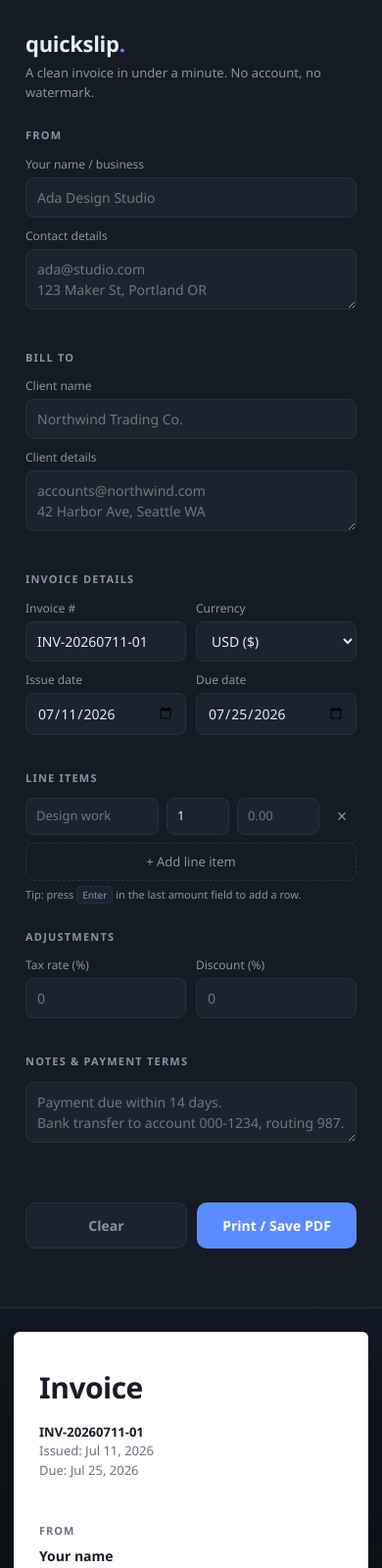
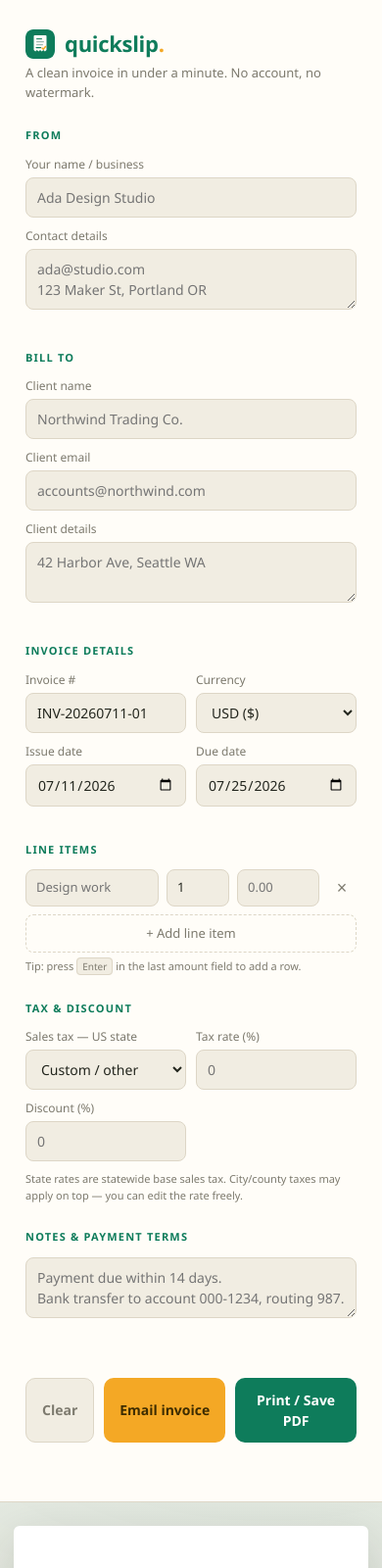
Before and after one commit to brod-dev/quickslip, a plain HTML site: page index.html in a window 390 px wide. Shown: the top 1600 px of the page at 98% size. Drawn offline with Linux system fonts and the light colour scheme.

Commit message:
Refresh palette, add state tax picker, email button, logo, screenshot
- New warm cream + emerald green theme with gold accents
- Sales tax dropdown for all 50 US states + DC (statewide base rates,
  still editable for local add-ons)
- Email invoice button opens the default mail app with recipient,
  subject, and a formatted invoice summary pre-filled
- Original SVG logo, shown in-app and in the README
- App screenshot added to the repo

```diff
--- a/index.html
+++ b/index.html
@@ -4,22 +4,23 @@
 <meta charset="UTF-8">
 <meta name="viewport" content="width=device-width, initial-scale=1.0">
 <title>Quickslip — instant invoices, no signup</title>
-<meta name="description" content="Make a clean, professional invoice in under a minute. No account, no watermark. Print it or save as PDF.">
+<meta name="description" content="Make a clean, professional invoice in under a minute. No account, no watermark. Print it, save as PDF, or email it.">
 <style>
   :root {
-    --bg: #0f1117;
-    --panel: #171a23;
-    --panel-2: #1e2230;
-    --border: #2a2f40;
-    --text: #e8eaf0;
-    --muted: #8b91a7;
-    --accent: #5b8cff;
-    --accent-hover: #729aff;
-    --danger: #ff6b6b;
+    --bg: #f4f1ea;
+    --panel: #fffdf8;
+    --panel-2: #f1ede2;
+    --border: #ddd6c6;
+    --text: #23261e;
+    --muted: #7d7a6e;
+    --accent: #0e7c5b;
+    --accent-hover: #0b9169;
+    --gold: #f4a825;
+    --danger: #c0392b;
     --paper: #ffffff;
-    --ink: #1a1d26;
-    --ink-muted: #6b7080;
-    --ink-line: #e4e6ec;
+    --ink: #1f231d;
+    --ink-muted: #6f7468;
+    --ink-line: #e6e3d8;
   }
   * { box-sizing: border-box; margin: 0; padding: 0; }
   html, body { height: 100%; }
@@ -34,8 +35,6 @@
     grid-template-columns: 420px 1fr;
     min-height: 100vh;
   }
-
-  /* ---------- Form panel ---------- */
   .form-panel {
     background: var(--panel);
     border-right: 1px solid var(--border);
@@ -45,16 +44,18 @@
   }
   .brand {
     display: flex;
-    align-items: baseline;
+    align-items: center;
     gap: 10px;
     margin-bottom: 4px;
   }
+  .brand svg { width: 30px; height: 30px; border-radius: 8px; }
   .brand h1 {
     font-size: 22px;
     font-weight: 700;
     letter-spacing: -0.3px;
+    color: var(--accent);
   }
-  .brand .dot { color: var(--accent); }
+  .brand .dot { color: var(--gold); }
   .tagline {
     color: var(--muted);
     font-size: 13px;
@@ -69,7 +70,7 @@
     font-weight: 700;
     text-transform: uppercase;
     letter-spacing: 1.2px;
-    color: var(--muted);
+    color: var(--accent);
     margin-bottom: 12px;
   }
   .row { display: flex; gap: 10px; }
@@ -93,15 +94,14 @@
     font: inherit;
     font-size: 14px;
     padding: 9px 11px;
-    transition: border-color .15s;
+    transition: border-color .15s, box-shadow .15s;
   }
   input:focus, textarea:focus, select:focus {
     outline: none;
     border-color: var(--accent);
+    box-shadow: 0 0 0 3px rgba(14,124,91,.12);
   }
   textarea { resize: vertical; min-height: 60px; }
-
-  /* Line items */
   .item-row {
     display: grid;
     grid-template-columns: 1fr 64px 84px 30px;
@@ -121,7 +121,7 @@
     line-height: 1;
     transition: color .15s, background .15s;
   }
-  .remove-btn:hover { color: var(--danger); background: rgba(255,107,107,.1); }
+  .remove-btn:hover { color: var(--danger); background: rgba(192,57,43,.08); }
   .add-item {
     width: 100%;
     background: none;
@@ -144,7 +144,6 @@
     font-size: 10px;
     font-family: inherit;
   }
-
   .actions {
     position: sticky;
     bottom: 0;
@@ -167,14 +166,19 @@
   .btn:active { transform: translateY(1px); }
   .btn-primary { background: var(--accent); color: #fff; }
   .btn-primary:hover { background: var(--accent-hover); }
+  .btn-email {
+    background: var(--gold);
+    color: #3d2c00;
+  }
+  .btn-email:hover { filter: brightness(1.06); }
   .btn-ghost {
     background: var(--panel-2);
     color: var(--muted);
     border: 1px solid var(--border);
+    flex: 0 0 auto;
+    padding: 12px 16px;
   }
   .btn-ghost:hover { color: var(--text); }
-
-  /* ---------- Preview panel ---------- */
   .preview-panel {
     padding: 40px;
     display: flex;
@@ -183,7 +187,7 @@
     overflow-y: auto;
     max-height: 100vh;
     background:
-      radial-gradient(1200px 500px at 70% -10%, rgba(91,140,255,.08), transparent),
+      radial-gradient(1200px 500px at 70% -10%, rgba(14,124,91,.10), transparent),
       var(--bg);
   }
   .sheet {
@@ -193,7 +197,7 @@
     max-width: 760px;
     min-height: 940px;
     border-radius: 6px;
-    box-shadow: 0 24px 70px rgba(0,0,0,.45);
+    box-shadow: 0 18px 50px rgba(31,35,29,.18);
     padding: 56px 60px;
     display: flex;
     flex-direction: column;
@@ -208,6 +212,7 @@
     font-size: 30px;
     font-weight: 700;
     letter-spacing: -0.5px;
+    color: var(--accent);
   }
   .inv-meta { text-align: right; font-size: 13px; color: var(--ink-muted); }
   .inv-meta strong { color: var(--ink); font-weight: 600; }
@@ -222,13 +227,12 @@
     font-size: 11px;
     text-transform: uppercase;
     letter-spacing: 1px;
-    color: var(--ink-muted);
+    color: var(--accent);
     margin-bottom: 6px;
     font-weight: 600;
   }
   .party .name { font-weight: 600; }
   .party .detail { color: var(--ink-muted); white-space: pre-line; font-size: 13px; }
-
   table.items {
     width: 100%;
     border-collapse: collapse;
@@ -243,7 +247,7 @@
     color: var(--ink-muted);
     font-weight: 600;
     padding: 0 8px 10px;
-    border-bottom: 2px solid var(--ink);
+    border-bottom: 2px solid var(--accent);
   }
   table.items td {
     padding: 12px 8px;
@@ -252,7 +256,6 @@
   }
   table.items .num { text-align: right; white-space: nowrap; }
   table.items th.num { text-align: right; }
-
   .totals {
     margin-left: auto;
     width: 280px;
@@ -269,7 +272,7 @@
     justify-content: space-between;
     padding: 12px 8px;
     margin-top: 6px;
-    border-top: 2px solid var(--ink);
+    border-top: 2px solid var(--accent);
     font-weight: 700;
     font-size: 17px;
     color: var(--ink);
@@ -287,7 +290,7 @@
     letter-spacing: 1px;
     margin-bottom: 6px;
     font-weight: 600;
-    color: var(--ink-muted);
+    color: var(--accent);
   }
   .empty-note {
     color: var(--ink-muted);
@@ -295,8 +298,6 @@
     padding: 26px 8px;
     text-align: center;
   }
-
-  /* ---------- Responsive ---------- */
   @media (max-width: 980px) {
     .app { grid-template-columns: 1fr; }
     .form-panel { max-height: none; border-right: none; border-bottom: 1px solid var(--border); }
@@ -305,9 +306,8 @@
     .parties { flex-direction: column; gap: 20px; }
     .sheet-head { flex-direction: column; gap: 14px; }
     .inv-meta { text-align: left; }
+    .actions { flex-wrap: wrap; }
   }
-
-  /* ---------- Print ---------- */
   @media print {
     body { background: #fff; }
     .form-panel { display: none; }
@@ -327,7 +327,18 @@
 <div class="app">
 
   <aside class="form-panel">
-    <div class="brand"><h1>quickslip<span class="dot">.</span></h1></div>
+    <div class="brand">
+      <svg viewBox="0 0 120 120" xmlns="http://www.w3.org/2000/svg" aria-hidden="true">
+        <rect x="0" y="0" width="120" height="120" rx="26" fill="#0e7c5b"/>
+        <path d="M38 24 h44 a4 4 0 0 1 4 4 v56 l-6.5 6 -6.5 -6 -6.5 6 -6.5 -6 -6.5 6 -6.5 -6 -6.5 6 -6.5 -6 V28 a4 4 0 0 1 4-4 z" fill="#fffdf8"/>
+        <rect x="44" y="36" width="24" height="5" rx="2.5" fill="#0e7c5b" opacity=".85"/>
+        <rect x="44" y="48" width="32" height="5" rx="2.5" fill="#9db8ae"/>
+        <rect x="44" y="60" width="28" height="5" rx="2.5" fill="#9db8ae"/>
+        <path d="M44 74 h18" stroke="#0e7c5b" stroke-width="5" stroke-linecap="round"/>
+        <path d="M68 76 l5 5 9 -11" stroke="#f4a825" stroke-width="6" stroke-linecap="round" stroke-linejoin="round" fill="none"/>
+      </svg>
+      <h1>quickslip<span class="dot">.</span></h1>
+    </div>
     <p class="tagline">A clean invoice in under a minute. No account, no watermark.</p>
 
     <fieldset>
@@ -345,8 +356,11 @@
       <label class="field"><span>Client name</span>
         <input id="toName" placeholder="Northwind Trading Co.">
       </label>
+      <label class="field"><span>Client email</span>
+        <input id="toEmail" type="email" placeholder="accounts@northwind.com">
+      </label>
       <label class="field"><span>Client details</span>
-        <textarea id="toDetail" placeholder="accounts@northwind.com&#10;42 Harbor Ave, Seattle WA"></textarea>
+        <textarea id="toDetail" placeholder="42 Harbor Ave, Seattle WA"></textarea>
       </label>
     </fieldset>
 
@@ -390,15 +404,21 @@
     </fieldset>
 
     <fieldset>
-      <legend>Adjustments</legend>
+      <legend>Tax &amp; discount</legend>
       <div class="row">
+        <label class="field"><span>Sales tax — US state</span>
+          <select id="taxState">
+            <option value="custom" selected>Custom / other</option>
+          </select>
+        </label>
         <label class="field"><span>Tax rate (%)</span>
-          <input id="taxRate" type="number" min="0" max="100" step="0.01" placeholder="0">
-        </label>
-        <label class="field"><span>Discount (%)</span>
-          <input id="discount" type="number" min="0" max="100" step="0.01" placeholder="0">
+          <input id="taxRate" type="number" min="0" max="100" step="0.001" placeholder="0">
         </label>
       </div>
+      <label class="field" style="max-width:calc(50% - 5px)"><span>Discount (%)</span>
+        <input id="discount" type="number" min="0" max="100" step="0.01" placeholder="0">
+      </label>
+      <p class="hint">State rates are statewide base sales tax. City/county taxes may apply on top — you can edit the rate freely.</p>
     </fieldset>
 
     <fieldset>
@@ -410,6 +430,7 @@
 
     <div class="actions">
       <button type="button" class="btn btn-ghost" id="resetBtn">Clear</button>
+      <button type="button" class="btn btn-email" id="emailBtn">Email invoice</button>
       <button type="button" class="btn btn-primary" id="printBtn">Print / Save PDF</button>
     </div>
   </aside>
@@ -472,6 +493,22 @@
   var state = { items: [] };
   var uid = 0;
 
+  /* Statewide base sales tax rates (%). Local city/county taxes may apply on top. */
+  var STATE_TAX = {
+    "Alabama": 4, "Alaska": 0, "Arizona": 5.6, "Arkansas": 6.5, "California": 7.25,
+    "Colorado": 2.9, "Connecticut": 6.35, "Delaware": 0, "District of Columbia": 6,
+    "Florida": 6, "Georgia": 4, "Hawaii": 4, "Idaho": 6, "Illinois": 6.25,
+    "Indiana": 7, "Iowa": 6, "Kansas": 6.5, "Kentucky": 6, "Louisiana": 5,
+    "Maine": 5.5, "Maryland": 6, "Massachusetts": 6.25, "Michigan": 6,
+    "Minnesota": 6.875, "Mississippi": 7, "Missouri": 4.225, "Montana": 0,
+    "Nebraska": 5.5, "Nevada": 6.85, "New Hampshire": 0, "New Jersey": 6.625,
+    "New Mexico": 4.875, "New York": 4, "North Carolina": 4.75, "North Dakota": 5,
+    "Ohio": 5.75, "Oklahoma": 4.5, "Oregon": 0, "Pennsylvania": 6,
+    "Rhode Island": 7, "South Carolina": 6, "South Dakota": 4.2, "Tennessee": 7,
+    "Texas": 6.25, "Utah": 6.1, "Vermont": 6, "Virginia": 5.3, "Washington": 6.5,
+    "West Virginia": 6, "Wisconsin": 5, "Wyoming": 4
+  };
+
   function todayISO(offsetDays) {
     var d = new Date();
     d.setDate(d.getDate() + (offsetDays || 0));
@@ -505,7 +542,23 @@
     });
   }
 
-  /* ----- line item rows ----- */
+  function realItems() {
+    return state.items.filter(function (i) { return i.desc || i.rate; });
+  }
+
+  function computeTotals() {
+    var real = realItems();
+    var subtotal = real.reduce(function (s, i) { return s + (i.qty || 0) * (i.rate || 0); }, 0);
+    var discPct = parseFloat($("discount").value) || 0;
+    var taxPct = parseFloat($("taxRate").value) || 0;
+    var discount = subtotal * discPct / 100;
+    var taxed = (subtotal - discount) * taxPct / 100;
+    return {
+      subtotal: subtotal, discPct: discPct, taxPct: taxPct,
+      discount: discount, taxed: taxed, total: subtotal - discount + taxed
+    };
+  }
+
   function addItem(focus) {
     var id = ++uid;
     state.items.push({ id: id, desc: "", qty: 1, rate: "" });
@@ -559,7 +612,6 @@
     return { desc: "", qty: 0, rate: 0 };
   }
 
-  /* ----- render preview ----- */
   function render() {
     $("pNumber").textContent = $("invNumber").value || "—";
     $("pIssue").textContent = fmtDate($("issueDate").value);
@@ -567,10 +619,11 @@
     $("pFromName").textContent = $("fromName").value || "Your name";
     $("pFromDetail").textContent = $("fromDetail").value;
     $("pToName").textContent = $("toName").value || "Client name";
-    $("pToDetail").textContent = $("toDetail").value;
+    var toDetail = $("toEmail").value ? $("toEmail").value + "\n" + $("toDetail").value : $("toDetail").value;
+    $("pToDetail").textContent = toDetail.trim();
 
     var body = $("pItems");
-    var real = state.items.filter(function (i) { return i.desc || i.rate; });
+    var real = realItems();
     if (real.length === 0) {
       body.innerHTML = '<tr><td colspan="4" class="empty-note">Add a line item on the left and it will appear here.</td></tr>';
     } else {
@@ -581,17 +634,11 @@
       }).join("");
     }
 
-    var subtotal = real.reduce(function (s, i) { return s + (i.qty || 0) * (i.rate || 0); }, 0);
-    var discPct = parseFloat($("discount").value) || 0;
-    var taxPct = parseFloat($("taxRate").value) || 0;
-    var discount = subtotal * discPct / 100;
-    var taxed = (subtotal - discount) * taxPct / 100;
-    var total = subtotal - discount + taxed;
-
-    var html = '<div class="line"><span>Subtotal</span><span>' + money(subtotal) + "</span></div>";
-    if (discPct > 0) html += '<div class="line"><span>Discount (' + discPct + "%)</span><span>−" + money(discount) + "</span></div>";
-    if (taxPct > 0) html += '<div class="line"><span>Tax (' + taxPct + "%)</span><span>" + money(taxed) + "</span></div>";
-    html += '<div class="grand"><span>Total due</span><span>' + money(total) + "</span></div>";
+    var t = computeTotals();
+    var html = '<div class="line"><span>Subtotal</span><span>' + money(t.subtotal) + "</span></div>";
+    if (t.discPct > 0) html += '<div class="line"><span>Discount (' + t.discPct + "%)</span><span>−" + money(t.discount) + "</span></div>";
+    if (t.taxPct > 0) html += '<div class="line"><span>Tax (' + t.taxPct + "%)</span><span>" + money(t.taxed) + "</span></div>";
+    html += '<div class="grand"><span>Total due</span><span>' + money(t.total) + "</span></div>";
     $("pTotals").innerHTML = html;
 
     var notes = $("notes").value.trim();
@@ -601,19 +648,76 @@
     document.title = ($("invNumber").value ? $("invNumber").value + " — " : "") + "Quickslip";
   }
 
-  /* ----- wiring ----- */
-  ["fromName", "fromDetail", "toName", "toDetail", "invNumber", "issueDate",
+  function buildEmail() {
+    var t = computeTotals();
+    var num = $("invNumber").value || "Invoice";
+    var from = $("fromName").value || "";
+    var lines = [];
+    lines.push("Hi" + ($("toName").value ? " " + $("toName").value : "") + ",");
+    lines.push("");
+    lines.push("Please find invoice " + num + ($("dueDate").value ? " due " + fmtDate($("dueDate").value) : "") + " below.");
+    lines.push("");
+    realItems().forEach(function (i) {
+      var qty = i.qty || 0, rate = i.rate || 0;
+      lines.push("- " + (i.desc || "Item") + " — " + qty + " × " + money(rate) + " = " + money(qty * rate));
+    });
+    lines.push("");
+    lines.push("Subtotal: " + money(t.subtotal));
+    if (t.discPct > 0) lines.push("Discount (" + t.discPct + "%): -" + money(t.discount));
+    if (t.taxPct > 0) lines.push("Tax (" + t.taxPct + "%): " + money(t.taxed));
+    lines.push("Total due: " + money(t.total));
+    var notes = $("notes").value.trim();
+    if (notes) {
+      lines.push("");
+      lines.push(notes);
+    }
+    lines.push("");
+    lines.push("Reply to this email with any questions.");
+    lines.push("");
+    lines.push("Thank you,");
+    lines.push(from);
+
+    var subject = num + (from ? " from " + from : "");
+    return "mailto:" + encodeURIComponent($("toEmail").value || "") +
+      "?subject=" + encodeURIComponent(subject) +
+      "&body=" + encodeURIComponent(lines.join("\n"));
+  }
+
+  ["fromName", "fromDetail", "toName", "toEmail", "toDetail", "invNumber", "issueDate",
    "dueDate", "currency", "taxRate", "discount", "notes"].forEach(function (id) {
     $(id).addEventListener("input", render);
   });
 
+  var sel = $("taxState");
+  Object.keys(STATE_TAX).forEach(function (name) {
+    var opt = document.createElement("option");
+    opt.value = name;
+    opt.textContent = name + " — " + STATE_TAX[name] + "%";
+    sel.appendChild(opt);
+  });
+  sel.addEventListener("change", function () {
+    if (sel.value !== "custom") {
+      $("taxRate").value = STATE_TAX[sel.value];
+    }
+    render();
+  });
+  $("taxRate").addEventListener("input", function () {
+    if (sel.value !== "custom" && parseFloat($("taxRate").value) !== STATE_TAX[sel.value]) {
+      sel.value = "custom";
+    }
+  });
+
   $("addItem").addEventListener("click", function () { addItem(true); });
   $("printBtn").addEventListener("click", function () { window.print(); });
+  $("emailBtn").addEventListener("click", function () {
+    window.location.href = buildEmail();
+  });
   $("resetBtn").addEventListener("click", function () {
     if (!confirm("Clear the whole invoice?")) return;
-    ["fromName", "fromDetail", "toName", "toDetail", "taxRate", "discount", "notes"].forEach(function (id) {
+    ["fromName", "fromDetail", "toName", "toEmail", "toDetail", "taxRate", "discount", "notes"].forEach(function (id) {
       $(id).value = "";
     });
+    $("taxState").value = "custom";
     $("invNumber").value = defaultInvoiceNumber();
     $("issueDate").value = todayISO(0);
     $("dueDate").value = todayISO(14);
@@ -622,7 +726,6 @@
     addItem(false);
   });
 
-  /* ----- init ----- */
   $("invNumber").value = defaultInvoiceNumber();
   $("issueDate").value = todayISO(0);
   $("dueDate").value = todayISO(14);
```
Also changed, not shown: logo.svg (added), screenshot.png (added), 1 other file.
